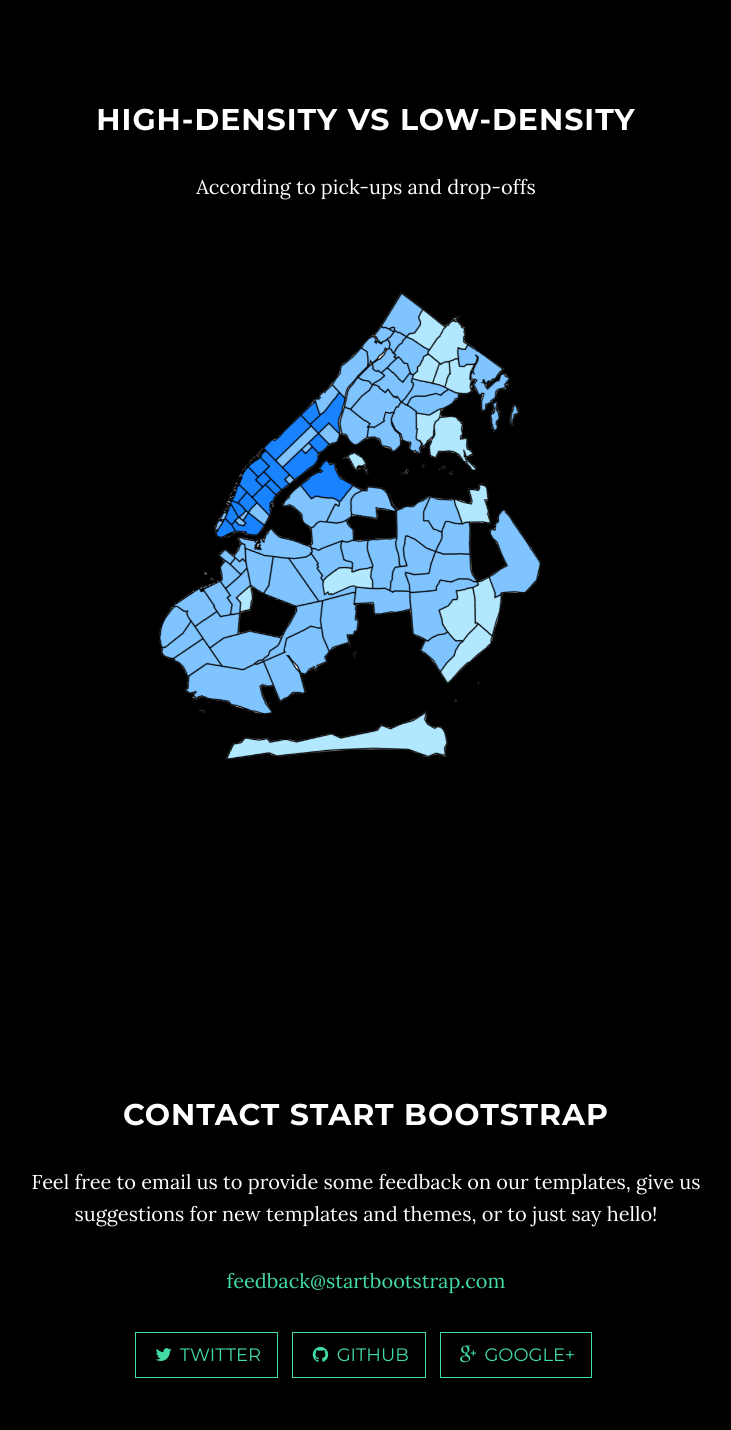
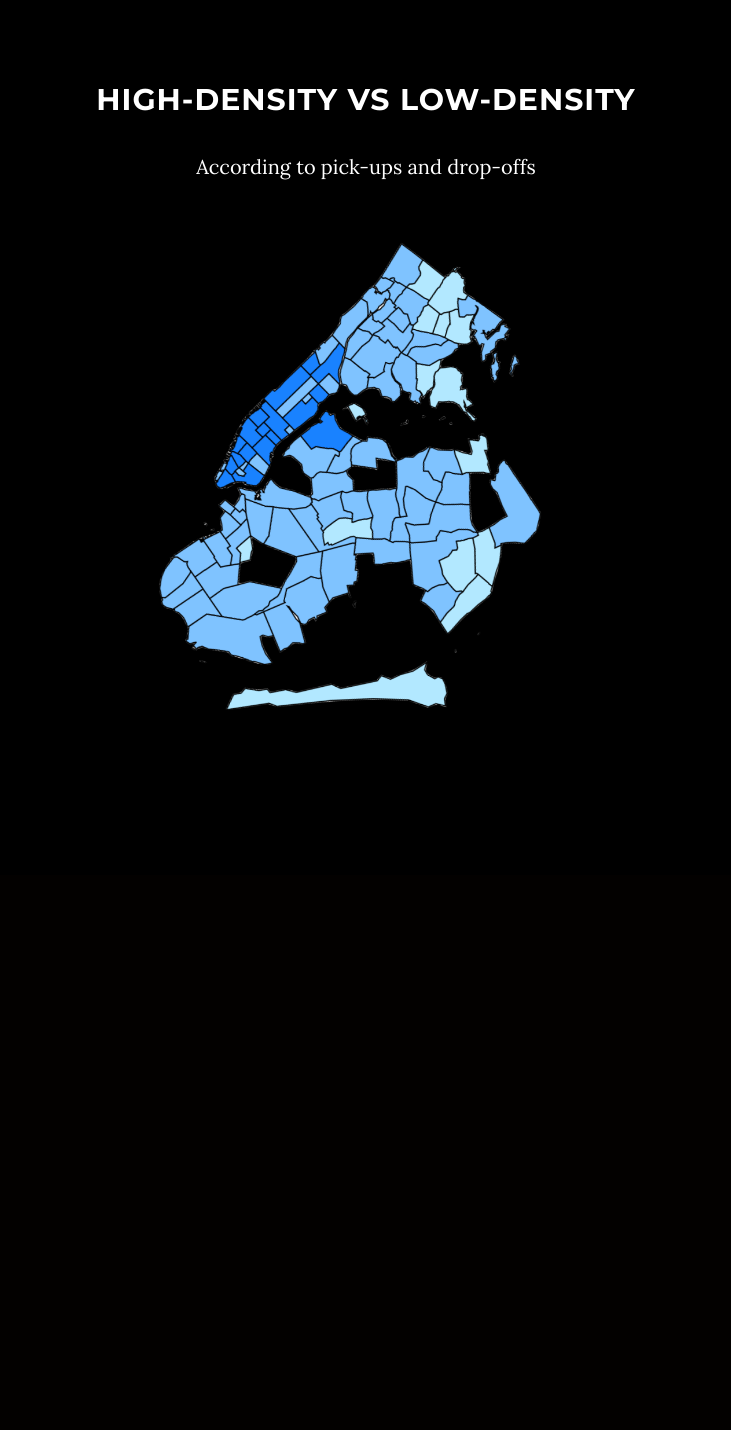
Before and after one commit to glennq/big-data-project, a Flask app: page / in a window 1280 px wide. Shown: the part 3000-4430 px from the top of the page, without its empty margins (274-1005 px from the left). After the commit the page ends 3710 px from the top, so only its background shows below. Run offline with Flask 2, Linux system fonts and the light colour scheme; some libraries are stand-ins or nearby versions.

Commit message:
updated overview page

```diff
--- a/templates/template.html
+++ b/templates/template.html
@@ -80,14 +80,14 @@
         <div class="col-lg-8 col-lg-offset-2">
             <h2>High-density Vs Low-density</h2>
             <p>According to pick-ups and drop-offs</p>
-            <img src="{{ url_for('static', filename='img/map.jpg')}}" class="density-map-class">
+            <p><img src="{{ url_for('static', filename='img/map.png')}}" class="density-map-class"></p>
         </div>
     </div>
 </section>
 
 
-<!-- Contact Section -->
-<section id="contact" class="container content-section text-center">
+
+<!-- <section id="contact" class="container content-section text-center">
 <div class="row">
 <div class="col-lg-8 col-lg-offset-2">
 <h2>Contact Start Bootstrap</h2>
@@ -107,7 +107,7 @@
 </ul>
 </div>
 </div>
-</section>
+</section> -->
 
 
 {% block footer %}
```
Also changed, not shown: static/img/bar_plot.jpg, static/img/map.jpg (deleted), static/img/map.png (added). Lines whose indentation alone changed are shown as unchanged.
